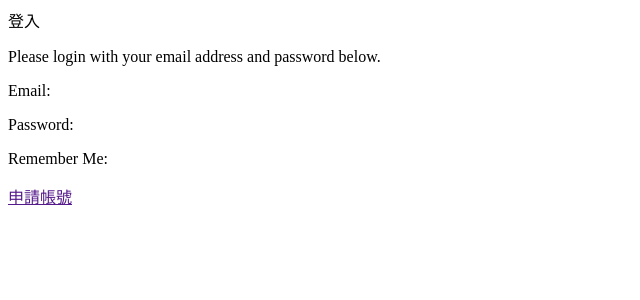
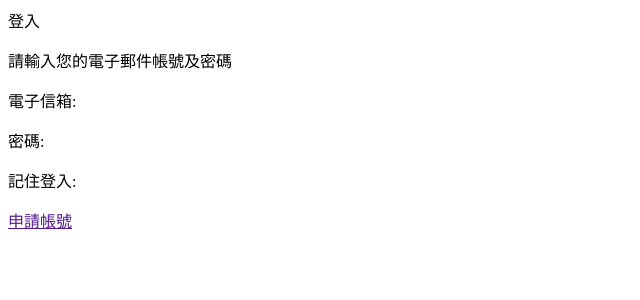
Before and after one commit to shuang2345/BravoMix-Source, a PHP site: template application/views/auth/login.php in a window 1280 px wide. Shown: the top 300 px of the page, without its empty margins (0-640 px from the left). Run offline with PHP 8.4, Linux system fonts and the light colour scheme; the template is opened without the code that fills it, so the values that code supplies are empty.

Commit message:
Update: translate views

```diff
--- a/application/views/auth/change_password.php
+++ b/application/views/auth/change_password.php
@@ -4,15 +4,15 @@
 
 <?php echo form_open("auth/change_password");?>
 
-      <p>Old Password:<br />
+      <p>請輸入舊密碼:<br />
       <?php echo form_input($old_password);?>
       </p>
 
-      <p>New Password:<br />
+      <p>請輸入新密碼:<br />
       <?php echo form_input($new_password);?>
       </p>
 
-      <p>Confirm New Password:<br />
+      <p>在輸入一次:<br />
       <?php echo form_input($new_password_confirm);?>
       </p>
 
--- a/application/views/auth/edit_user.php
+++ b/application/views/auth/edit_user.php
@@ -1,7 +1,7 @@
 <div class='mainInfo'>
 
-	<h1>Edit User</h1>
-	<p>Please enter the users information below.</p>
+	<h1>編輯資料</h1>
+	<p>請輸入使用者資訊</p>
 
 	<div id="infoMessage"><?php echo $message;?></div>
 
--- a/application/views/auth/forgot_password.php
+++ b/application/views/auth/forgot_password.php
@@ -5,7 +5,7 @@
 
 <?php echo form_open("auth/forgot_password");?>
 
-      <p>Email Address:<br />
+      <p>電子郵件 E-mail:<br />
       <?php echo form_input($email);?>
       </p>
 
--- a/application/views/auth/login.php
+++ b/application/views/auth/login.php
@@ -2,24 +2,24 @@
 
 	<div class="pageTitle">登入</div>
     <div class="pageTitleBorder"></div>
-	<p>Please login with your email address and password below.</p>
+	<p>請輸入您的電子郵件帳號及密碼</p>
 
 	<div id="infoMessage"><?php echo $message;?></div>
 
     <?php echo form_open("auth/login");?>
 
       <p>
-      	<label for="email">Email:</label>
+      	<label for="email">電子信箱:</label>
       	<?php echo form_input($email);?>
       </p>
 
       <p>
-      	<label for="password">Password:</label>
+      	<label for="password">密碼:</label>
       	<?php echo form_input($password);?>
       </p>
 
       <p>
-	      <label for="remember">Remember Me:</label>
+	      <label for="remember">記住登入:</label>
 	      <?php echo form_checkbox('remember', '1', FALSE);?>
 	  </p>
 
```
Also changed, not shown: application/controllers/auth.php (+15 -13 lines), application/views/auth/deactivate_user.php (line endings or trailing spaces).
